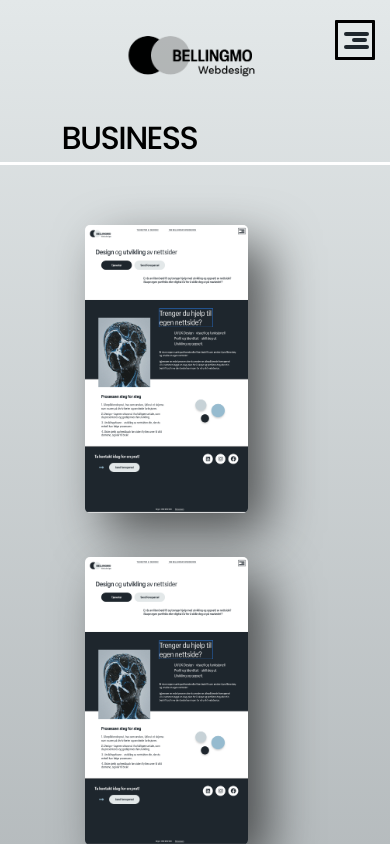
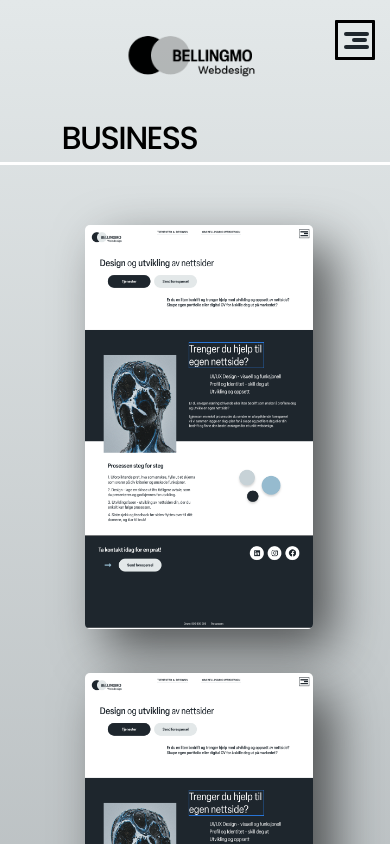
Before and after one commit to lonsoien/postbellingmowebdesign, a React (Create React App) app: page /business in a window 390 px wide. Shown: the top 844 px of the page. Built offline with nearby package versions, Linux system fonts and the light colour scheme; a web font is replaced by a local one.

Commit message:
portfolio responsive

```diff
--- a/src/components/Portfolio.jsx
+++ b/src/components/Portfolio.jsx
@@ -59,7 +59,7 @@ export default function Portfolio() {
             <br/>
             <div className="container-animation">
                 <div className="select-button">
-                    <a href="/digitalproducts">Back DESIGNS</a>
+                    <a href="/digitalproducts">Designs Services</a>
                 </div>
             </div>
             <br/>
--- a/src/sass/partials/_blogs.scss
+++ b/src/sass/partials/_blogs.scss
@@ -30,7 +30,7 @@
     color: white;
 }
 
-@media (max-width: 1000px) {
+@media (max-width: 900px) {
     .layout-box {
         display: flex;
         flex-direction: column;
@@ -39,4 +39,8 @@
         display: flex;
         flex-direction: column;
     }
+
+    .blog-img {
+        width: 70%;
+    }
 }
```
